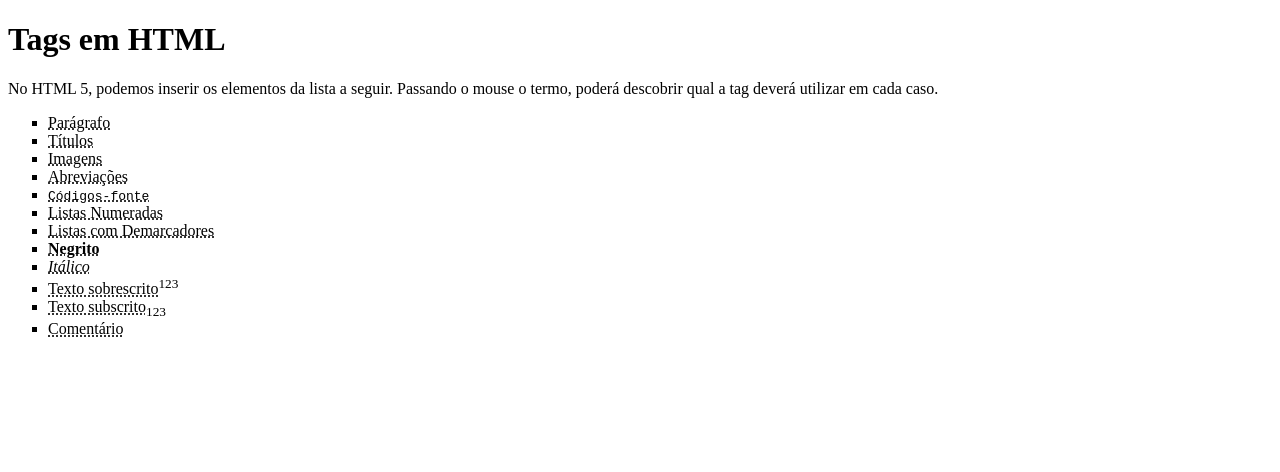
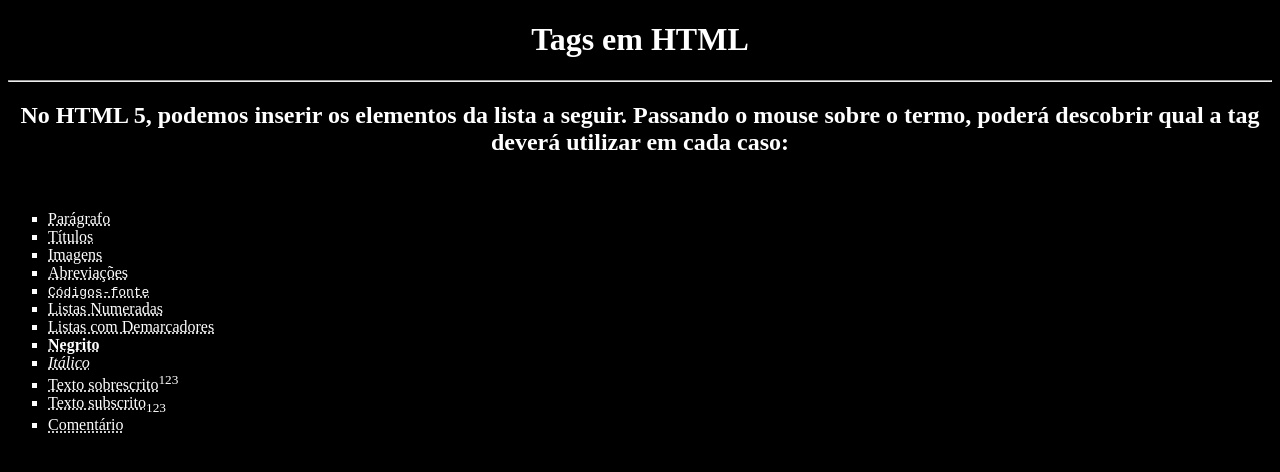
Before and after one commit to tsoares-dev/Tags-em-HTML, a plain HTML site: page index.html in a window 1280 px wide. Drawn offline with Linux system fonts and the light colour scheme.

Commit message:
Aplicado CSS na página

```diff
--- a/index.html
+++ b/index.html
@@ -6,10 +6,13 @@
     <meta name="viewport" content="width=device-width, initial-scale=1.0">
     <title>Tags HTML</title>
     <link rel="shortcut icon" href="favicon.ico" type="image/x-icon">
+    <link rel="stylesheet" href="style.css">
 </head>
 <body>
     <h1>Tags em HTML</h1>
-    <p>No HTML 5, podemos inserir os elementos da lista a seguir. Passando o mouse o termo, poderá descobrir qual a tag deverá utilizar em cada caso.</p>
+    <hr>
+    <p><h2>No HTML 5, podemos inserir os elementos da lista a seguir. Passando o mouse sobre o termo, poderá descobrir qual a tag deverá utilizar em cada caso:</h2></p>
+    <br>
     <ul type="square"> <!--Isso é muito bom para consultar-->
         <li><abbr title="use a tag <p>">Parágrafo</abbr></li>
         <li><abbr title="use a tag <h1>">Títulos</abbr></li>
--- /dev/null
+++ b/style.css
@@ -0,0 +1,9 @@
+body { background-color: black;
+color: white;
+}
+
+h1 { text-align: center;
+}
+
+h2 { text-align: center;
+}
```
